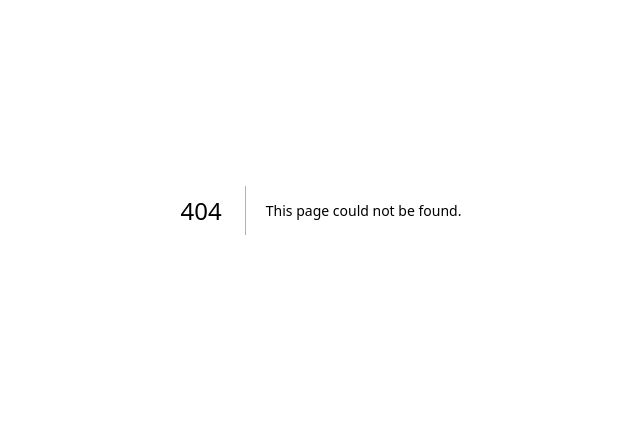
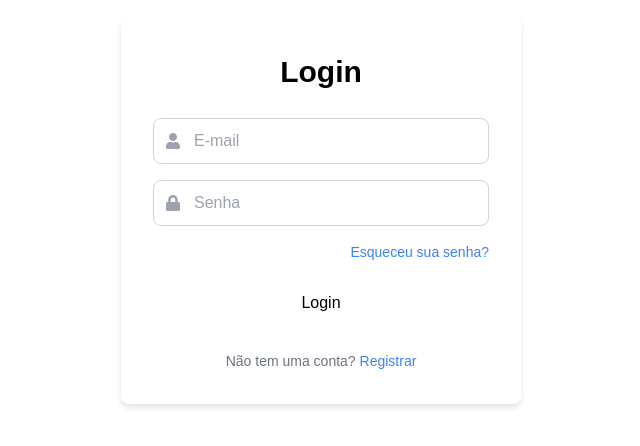
Before and after one commit to solebellsBEACH/help-casa, a Next.js app: page /login/components/LoginForm in a window 1280 px wide. Before the commit this address had no page. Shown: the part 190-636 px from the top of the page, without its empty margins (319-959 px from the left). Built offline with nearby package versions, Linux system fonts and the light colour scheme.

Commit message:
feat: adding login page styles

```diff
--- a/package.json
+++ b/package.json
@@ -12,6 +12,7 @@
     "next": "14.2.14",
     "react": "^18",
     "react-dom": "^18",
+    "react-icons": "^5.3.0",
     "styled-components": "^6.1.13"
   },
   "devDependencies": {
--- /dev/null
+++ b/src/pages/login/components/LoginForm/index.tsx
@@ -0,0 +1,59 @@
+import { useState } from "react";
+import { FaUser, FaLock } from "react-icons/fa";
+import { Button, Container, ForgotLink, FormWrapper, IconWrapper, Input, InputField, RegisterLink, SignupText, Title } from "./styles";
+
+export function LoginForm() {
+    const [username, setUsername] = useState("");
+    const [password, setPassword] = useState("");
+
+    const handleSubmit = (event: any) => {
+        event.preventDefault();
+        console.log("Dados de Login:", { username, password });
+    };
+
+    return (
+        <Container>
+            <FormWrapper>
+                <Title>Login</Title>
+                <form onSubmit={handleSubmit}>
+                    <InputField>
+                        <IconWrapper>
+                            <FaUser />
+                        </IconWrapper>
+                        <Input
+                            type="text"
+                            placeholder="E-mail"
+                            required
+                            value={username}
+                            onChange={(e) => setUsername(e.target.value)}
+                        />
+                    </InputField>
+
+                    <InputField>
+                        <IconWrapper>
+                            <FaLock />
+                        </IconWrapper>
+                        <Input
+                            type="password"
+                            placeholder="Senha"
+                            required
+                            value={password}
+                            onChange={(e) => setPassword(e.target.value)}
+                        />
+                    </InputField>
+
+                    <ForgotLink href="#">Esqueceu sua senha?</ForgotLink>
+
+                    <Button type="submit">Login</Button>
+
+                    <SignupText>
+                        Não tem uma conta?{" "}
+                        <RegisterLink href="/register">Registrar</RegisterLink>
+                    </SignupText>
+                </form>
+            </FormWrapper>
+        </Container>
+    );
+};
+
+export default LoginForm;
--- /dev/null
+++ b/src/pages/login/components/LoginForm/styles.ts
@@ -0,0 +1,96 @@
+import Link from 'next/link';
+import styled from 'styled-components';
+
+export const Container = styled.div`
+  min-height: 100vh;
+  display: flex;
+  justify-content: center;
+  align-items: center;
+  background-color: var(--secondary);
+`;
+
+export const FormWrapper = styled.div`
+  width: 100%;
+  max-width: 400px;
+  background: var(--background);
+  padding: 2rem;
+  border-radius: 8px;
+  box-shadow: 0 4px 6px rgba(0, 0, 0, 0.1);
+`;
+
+export const Title = styled.h1`
+  text-align: center;
+  font-size: 1.875rem;
+  font-weight: 700;
+  margin-bottom: 1.5rem;
+`;
+
+export const InputField = styled.div`
+  margin-bottom: 1rem;
+  position: relative;
+`;
+
+export const Input = styled.input`
+  width: 100%;
+  padding: 0.625rem 2.5rem 0.625rem 2.5rem;
+  border: 1px solid #d1d5db;
+  border-radius: 0.5rem;
+  outline: none;
+  font-size: 1rem;
+  color: #374151;
+
+  &:focus {
+    border-color: #3b82f6;
+    box-shadow: 0 0 0 2px rgba(59, 130, 246, 0.3);
+  }
+`;
+
+export const IconWrapper = styled.div`
+  position: absolute;
+  top: 50%;
+  left: 0.75rem;
+  transform: translateY(-50%);
+  color: #9ca3af;
+`;
+
+export const ForgotLink = styled.a`
+  display: block;
+  text-align: right;
+  margin-bottom: 1rem;
+  font-size: 0.875rem;
+  color: #3b82f6;
+  cursor: pointer;
+  &:hover {
+    text-decoration: underline;
+  }
+`;
+
+export const Button = styled.button`
+  width: 100%;
+  padding: 0.75rem;
+  background-color: var(--primary);
+  color: var(--background);
+  font-size: 1rem;
+  border-radius: 0.5rem;
+  border: none;
+  cursor: pointer;
+  transition: all 0.3s ease;
+
+  &:hover {
+    filter: brightness(0.8)
+  }
+`;
+
+export const SignupText = styled.p`
+  text-align: center;
+  margin-top: 1.5rem;
+  font-size: 0.875rem;
+  color: #6b7280;
+`;
+
+export const RegisterLink = styled(Link)`
+  color: #3b82f6;
+  &:hover {
+    text-decoration: underline;
+  }
+`;
--- a/src/pages/login/index.tsx
+++ b/src/pages/login/index.tsx
@@ -1,6 +1,9 @@
 import React from "react";
 import { Container } from "./styles";
+import { LoginForm } from "./components/LoginForm";
 
 export default function Login() {
-    return <Container>Login</Container>;
+    return <Container>
+        <LoginForm />
+    </Container>;
 }
--- a/src/styles/variables.css
+++ b/src/styles/variables.css
@@ -2,7 +2,7 @@
     --background: #ffffff;
     --foreground: #171717;
     --primary: #D39530;
-    --secondary: #E0B673;
+    --secondary: #D1C4B0;
 
     --success: #86AB7B;
     --dark-success: #5B7553;
```
Also changed, not shown: 1 other file (tests, documents, lock files or other folders).
